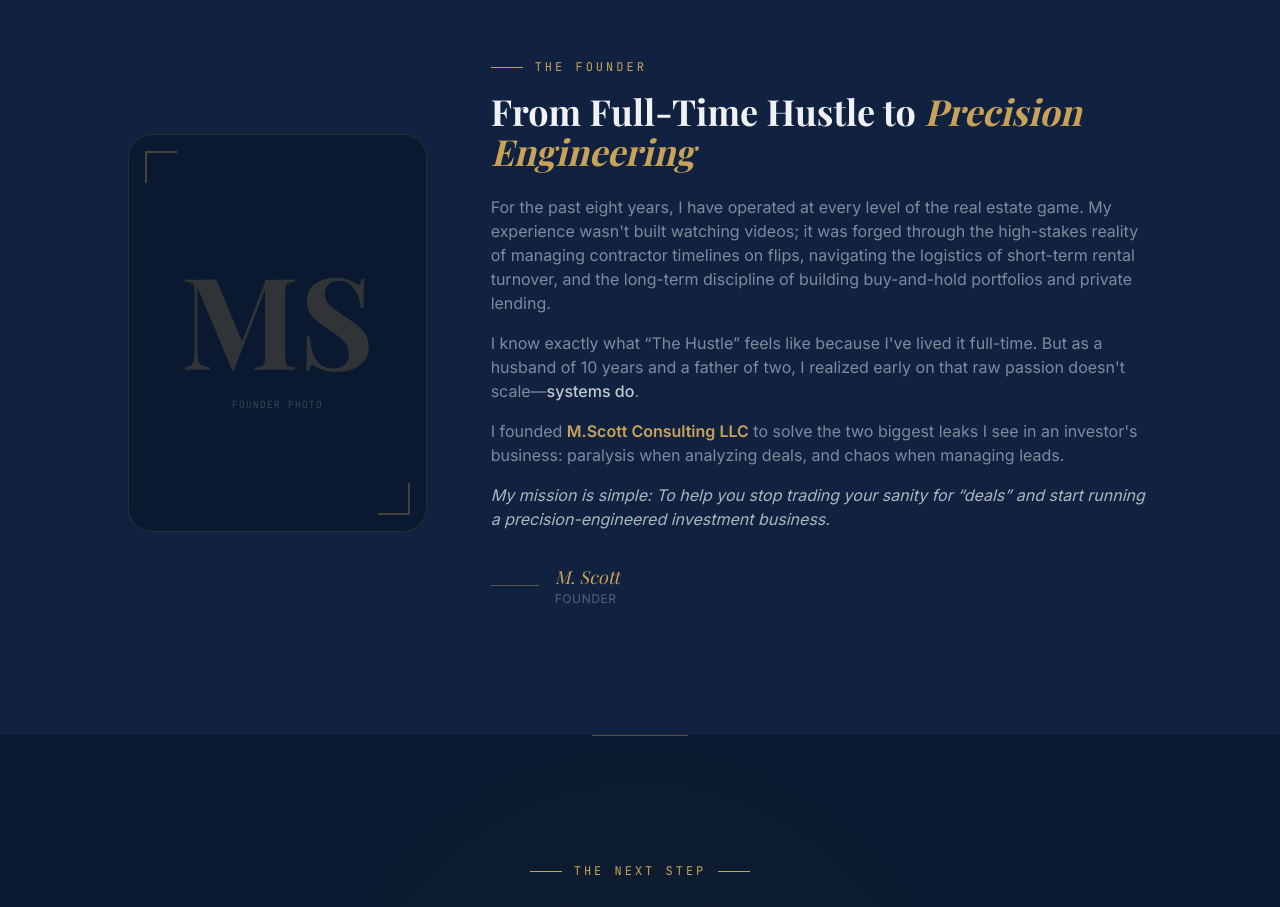
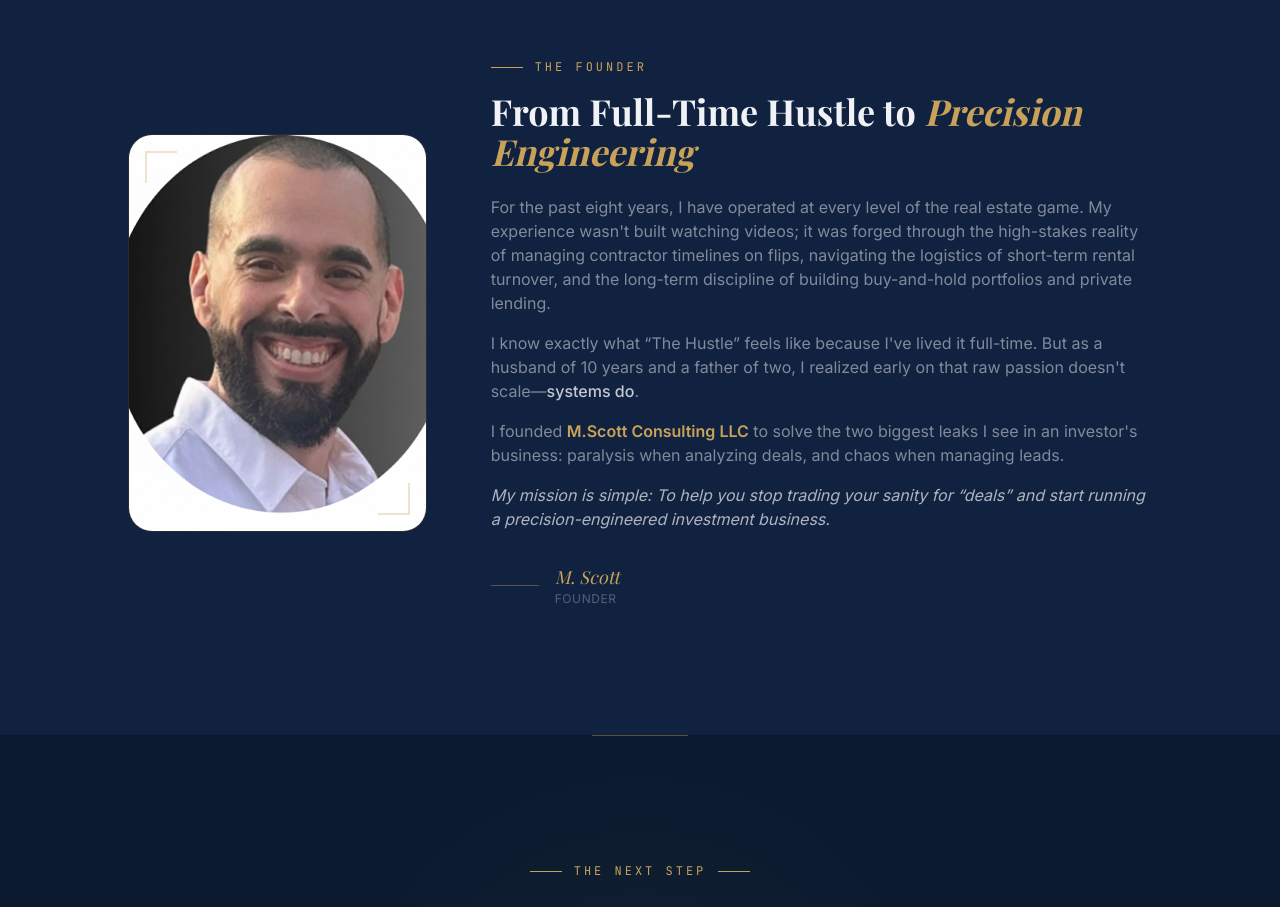
Before and after one commit to ronnytiburcio/mscott-landing, a React (Vite) app: page / in a window 1280 px wide. Shown: the part 3540-4447 px from the top of the page. Built offline with nearby package versions, Linux system fonts and the light colour scheme; a web font is replaced by a local one.

Commit message:
Add founder profile photo to About section

```diff
--- a/src/components/Founder.jsx
+++ b/src/components/Founder.jsx
@@ -1,6 +1,7 @@
 import { useEffect, useRef } from 'react';
 import gsap from 'gsap';
 import { ScrollTrigger } from 'gsap/ScrollTrigger';
+import founderImg from '../assets/founder.png';
 
 gsap.registerPlugin(ScrollTrigger);
 
@@ -46,17 +47,11 @@
               className="relative aspect-[3/4] bg-navy border border-gold/15 overflow-hidden"
               style={{ borderRadius: '1.5rem' }}
             >
-              {/* Placeholder with initials */}
-              <div className="absolute inset-0 flex items-center justify-center">
-                <div className="text-center">
-                  <span className="font-heading font-bold text-gold/20 text-8xl md:text-9xl">
-                    MS
-                  </span>
-                  <p className="font-mono text-cream/20 text-[10px] uppercase tracking-widest mt-4">
-                    Founder Photo
-                  </p>
-                </div>
-              </div>
+              <img
+                src={founderImg}
+                alt="M. Scott — Founder"
+                className="absolute inset-0 w-full h-full object-cover"
+              />
               {/* Gold corner accents */}
               <div className="absolute top-4 left-4 w-8 h-8 border-t-2 border-l-2 border-gold/30" />
               <div className="absolute bottom-4 right-4 w-8 h-8 border-b-2 border-r-2 border-gold/30" />
```
Also changed, not shown: src/assets/founder.png (added).
